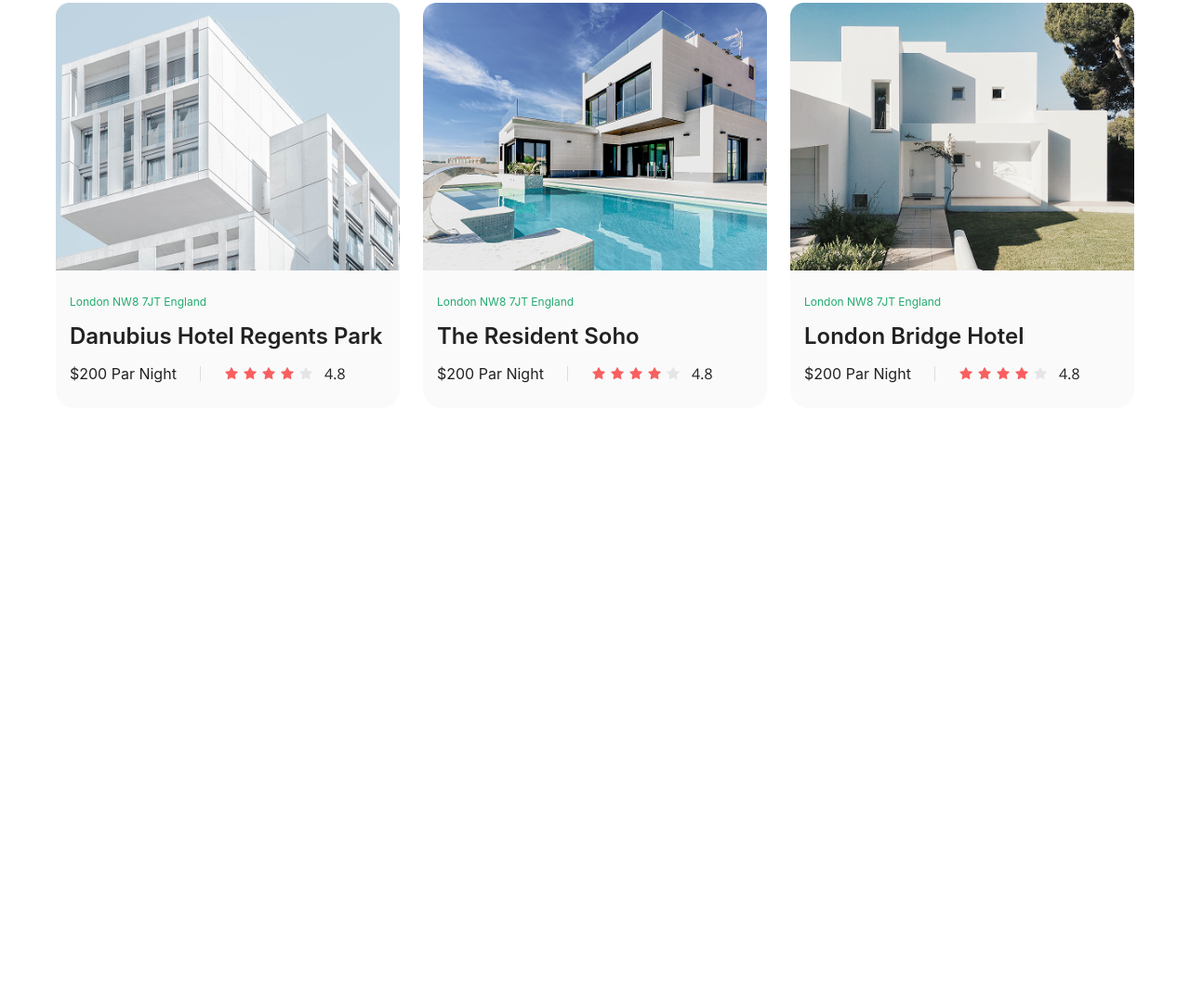
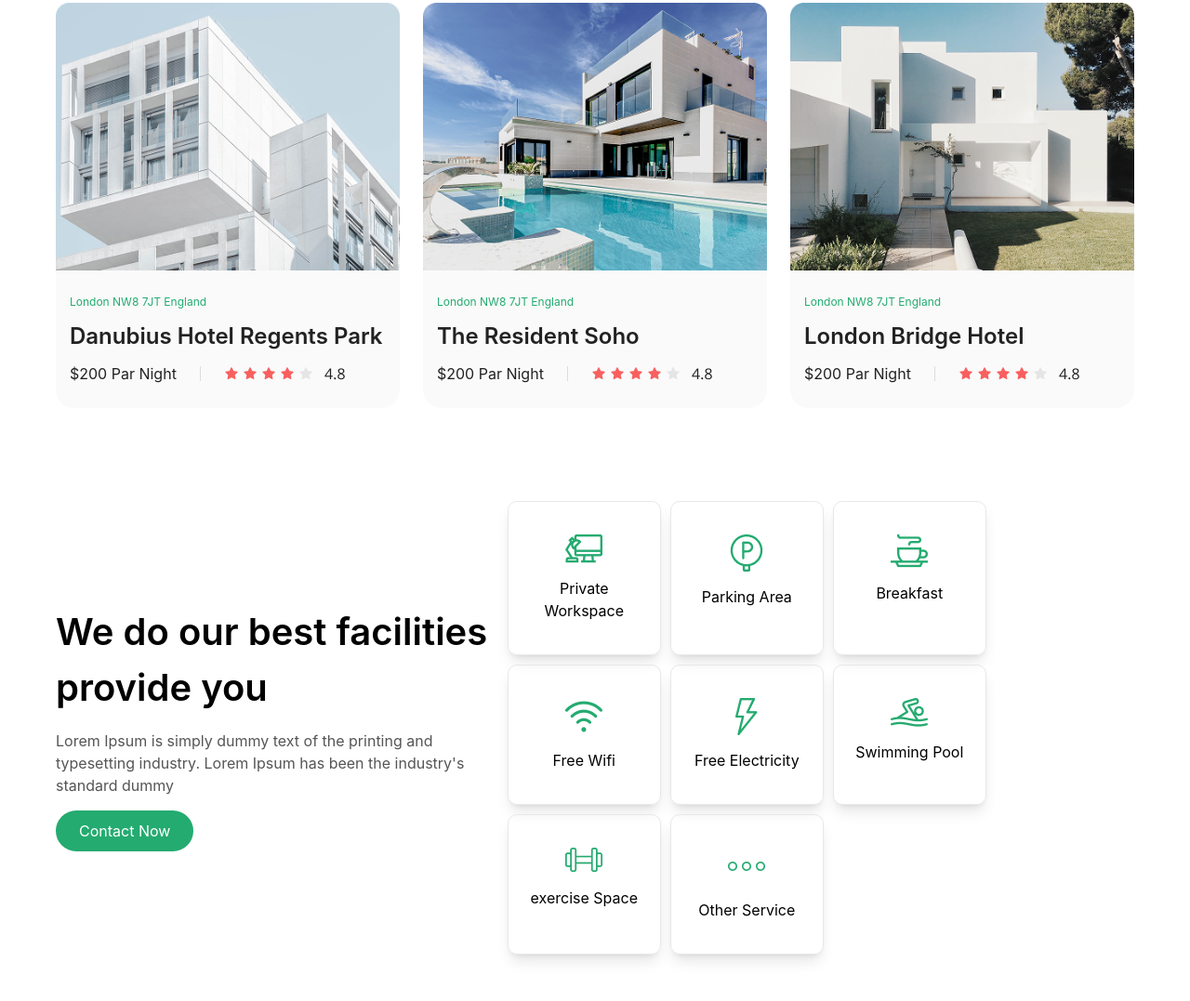
Before and after one commit to mahmadzoda09/Connecting, a website: page index.html in a window 1280 px wide. Shown: the part 1087-2164 px from the top of the page at 93% size. Before the commit the page ends 1576 px from the top, so only its background shows below. Drawn offline with nearby package versions, Linux system fonts and the light colour scheme; files that its build step writes are made by us from their sources; a web font is replaced by a local one.

Commit message:
Section3

```diff
--- a/index.html
+++ b/index.html
@@ -123,6 +123,47 @@
           </nav>
         </div>
       </section>
+      <section class="max-w-300 m-auto flex flex-col lg:flex-row items-center justify-between p-[50px_20px] gap-[50px] lg:gap-[10px]">
+        <aside class="flex flex-col gap-[15px] lg:items-start items-center text-center lg:text-start">
+          <h1 class="text-[40px] font-semibold">We do our best facilities provide you</h1>
+          <p class="text-[#555555] text-[16px]">Lorem Ipsum is simply dummy text of the printing and typesetting industry. Lorem Ipsum has been the industry's standard dummy</p>
+          <button class="bg-[#24AB70] text-white p-[10px_25px] rounded-[50px]">Contact Now</button>
+        </aside>
+        <div class="flex lg:flex-row flex-col lg:flex-wrap gap-[10px] w-[100%] lg:w-auto">
+          <nav class="border border-[#E8E8E8] flex flex-col gap-[15px] items-center text-center shadow-lg rounded-[10px] p-[35px_20px] lg:w-[165px]">
+            <img src="src/workspace.png" alt="">
+            <p>Private Workspace</p>
+          </nav>
+          <nav class="border border-[#E8E8E8] flex flex-col gap-[15px] items-center text-center shadow-lg rounded-[10px] p-[35px_20px] lg:w-[165px]">
+            <img src="src/parking-area.png" alt="">
+            <p>Parking Area</p>
+          </nav>
+          <nav class="border border-[#E8E8E8] flex flex-col gap-[15px] items-center text-center shadow-lg rounded-[10px] p-[35px_20px] lg:w-[165px]">
+            <img src="src/cup.png" alt="">
+            <p>Breakfast</p>
+          </nav>
+          <nav class="border border-[#E8E8E8] flex flex-col gap-[15px] items-center text-center shadow-lg rounded-[10px] p-[35px_20px] lg:w-[165px]">
+            <img src="src/wifi.png" alt="">
+            <p>Free Wifi</p>
+          </nav>
+          <nav class="border border-[#E8E8E8] flex flex-col gap-[15px] items-center text-center shadow-lg rounded-[10px] p-[35px_20px] lg:w-[165px]">
+            <img src="src/lightning.png" alt="">
+            <p>Free Electricity</p>
+          </nav>
+          <nav class="border border-[#E8E8E8] flex flex-col gap-[15px] items-center text-center shadow-lg rounded-[10px] p-[35px_20px] lg:w-[165px]">
+            <img src="src/swim.png" alt="">
+            <p>Swimming Pool</p>
+          </nav>
+          <nav class="border border-[#E8E8E8] flex flex-col gap-[15px] items-center text-center shadow-lg rounded-[10px] p-[35px_20px] lg:w-[165px]">
+            <img src="src/gym.png" alt="">
+            <p>exercise Space</p>
+          </nav>
+          <nav class="border border-[#E8E8E8] flex flex-col gap-[15px] items-center text-center shadow-lg rounded-[10px] p-[35px_20px] lg:w-[165px]">
+            <img src="src/ellipsis 1.png" alt="">
+            <p>Other Service</p>
+          </nav>
+        </div>
+      </section>
     </main>
   </body>
 </html>
```
Also changed, not shown: src/cup.png (added), src/dumbell.png (added), src/ellipsis 1.png (added), src/gym.png (added), src/lightning.png (added), src/parking-area.png (added), src/parking.png (added), src/swim.png (added), src/wifi.png (added), src/workspace.png (added).
